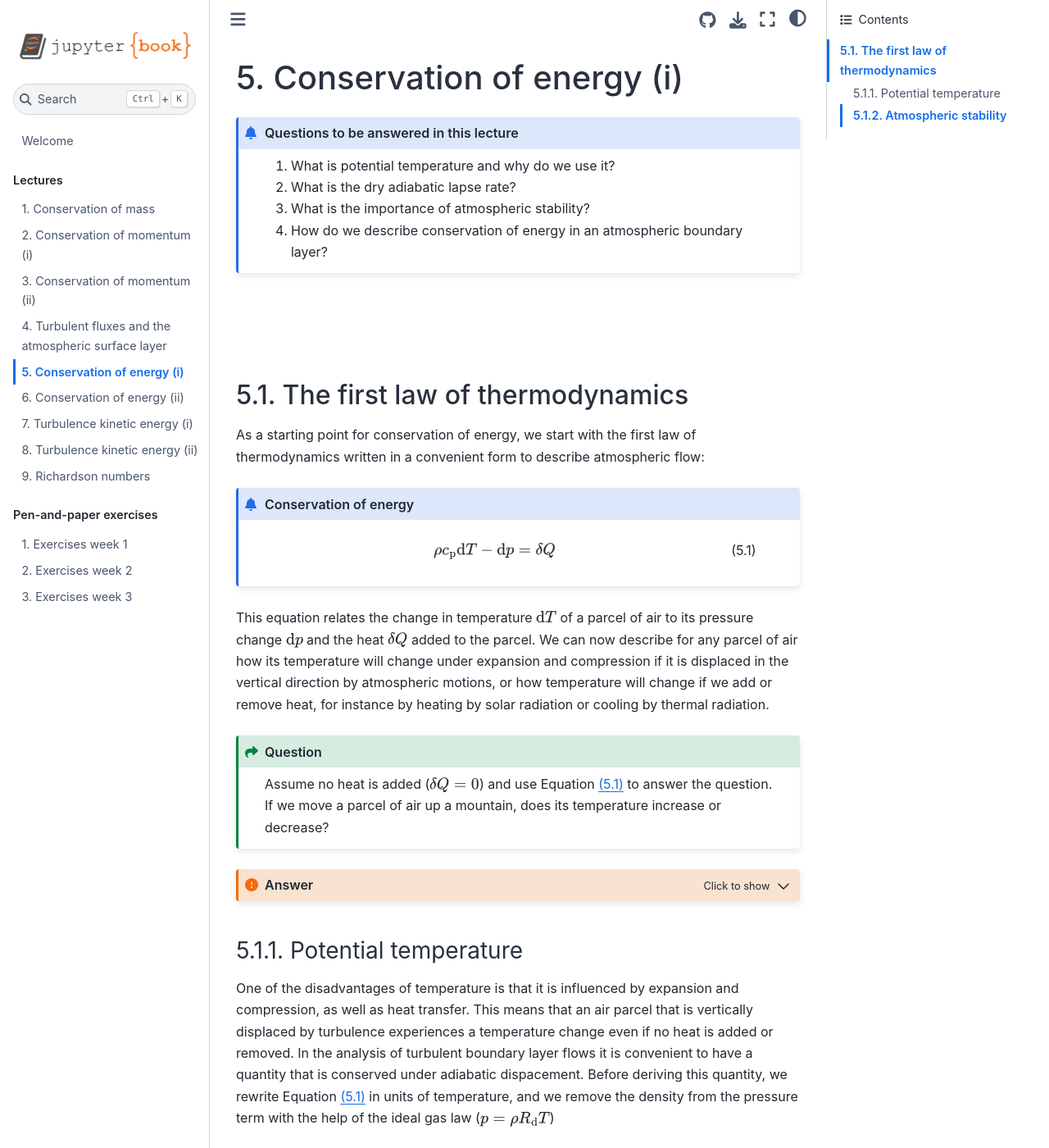
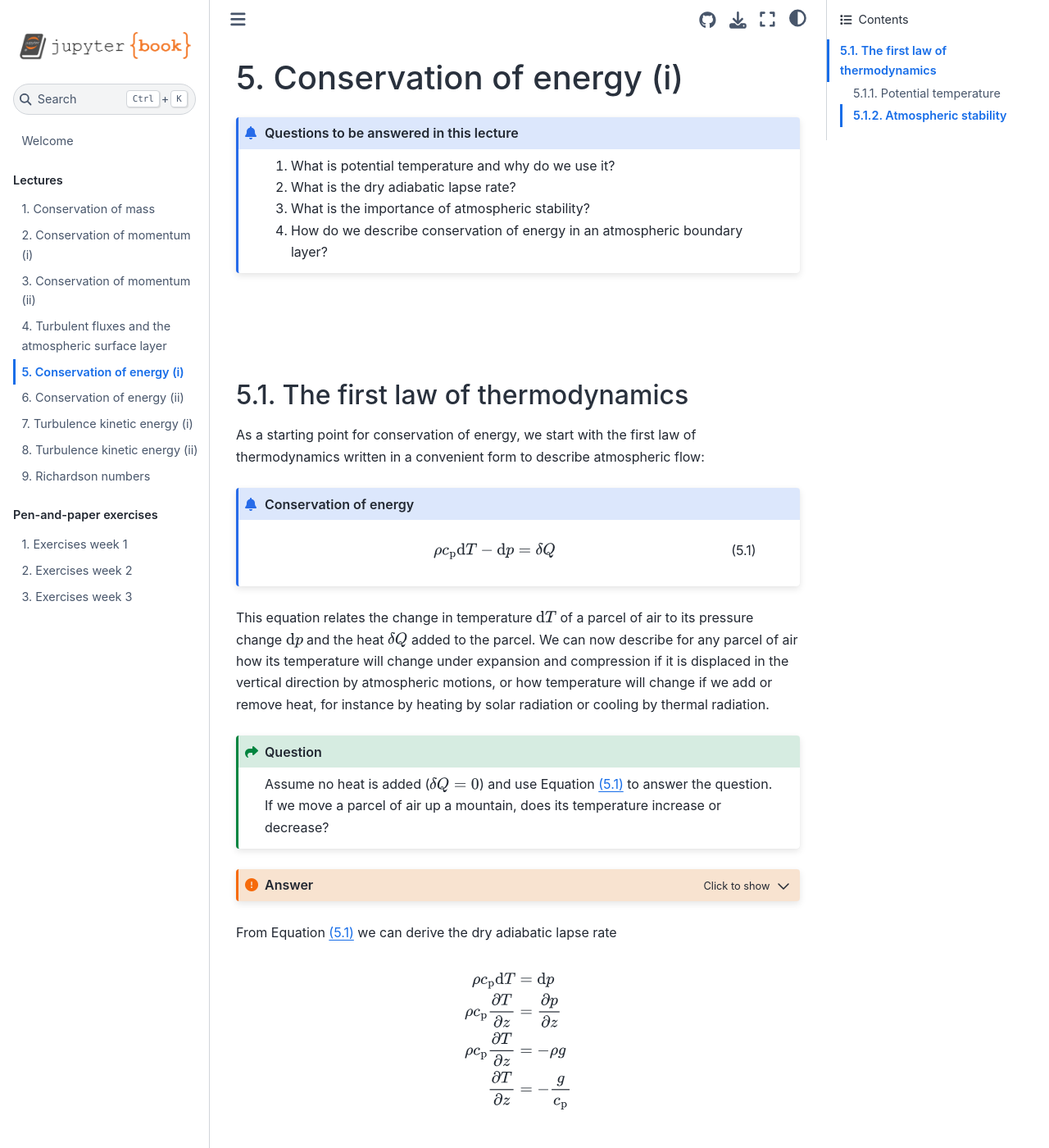
Before and after one commit to boundary-layer-meteo/boundary-layer-meteo.github.io, a Jupyter Book: the page built from lectures/5_energy_i.md, in a window 1280 px wide and 1400 px high. Shown: the whole window at 82% size. Built offline with Jupyter Book 1.0.4 settings and Sphinx 7.4.7 and the Sphinx Book theme 1.1.4, drawn with Linux system fonts in a browser that asks for light colours.

Commit message:
Add the dry adiabatic lapse rate.

````diff
--- a/lectures/5_energy_i.md
+++ b/lectures/5_energy_i.md
@@ -10,6 +10,7 @@
 $$
 \def\cp{c_{\mathrm{p}}}
 \def\Rd{R_{\mathrm{d}}}
+\def\pd#1#2{\dfrac{\partial #1}{\partial #2}}
 $$
 
 ## The first law of thermodynamics
@@ -32,6 +33,15 @@ Assume no heat is added ($\delta Q = 0$) and use Equation {eq}`first_law` to ans
 :class: important, dropdown
 If $\delta Q$ equals zero, then $\rho \cp \mathrm{d}T = \mathrm{d}p$. Therefore, if we move up a mountain and pressure decreases ($dp < 0$), temperature change $dT$ must be smaller than 0 as well. Temperature thus decreases.
 ```
+
+From Equation {eq}`first_law` we can derive the dry adiabatic lapse rate
+
+$$
+\rho \cp \mathrm{d}T &= \mathrm{d}p \\
+\rho \cp \pd{T}{z} &= \pd{p}{z} \\
+\rho \cp \pd{T}{z} &= - \rho g \\
+\pd{T}{z} &= - \dfrac{g}{\cp}
+$$
 
 ### Potential temperature
 One of the disadvantages of temperature is that it is influenced by expansion and compression, as well as heat transfer. This means that an air parcel that is vertically displaced by turbulence experiences a temperature change even if no heat is added or removed. In the analysis of turbulent boundary layer flows it is convenient to have a quantity that is conserved under adiabatic dispacement. Before deriving this quantity, we rewrite Equation {eq}`first_law` in units of temperature, and we remove the density from the pressure term with the help of the ideal gas law ($p = \rho \Rd T$)
````
